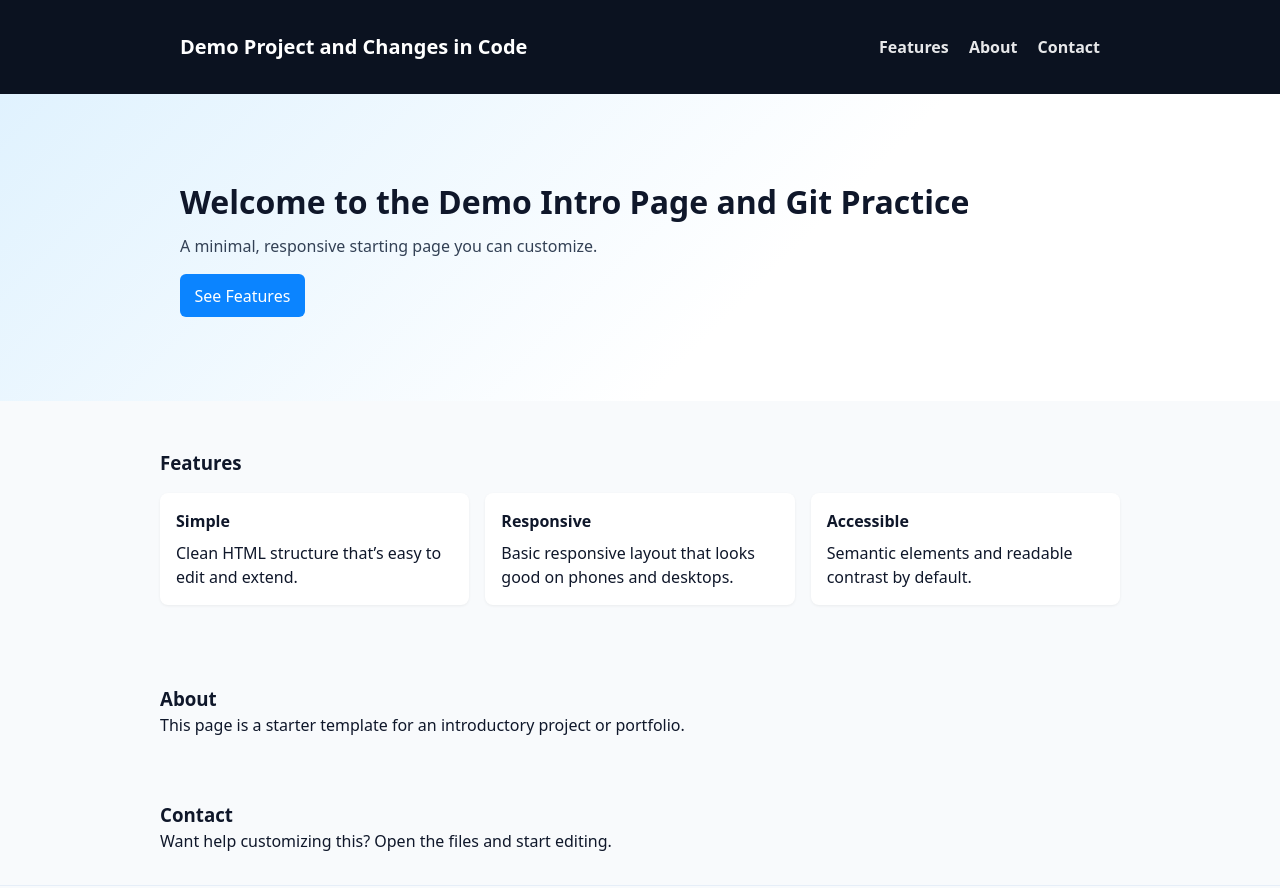
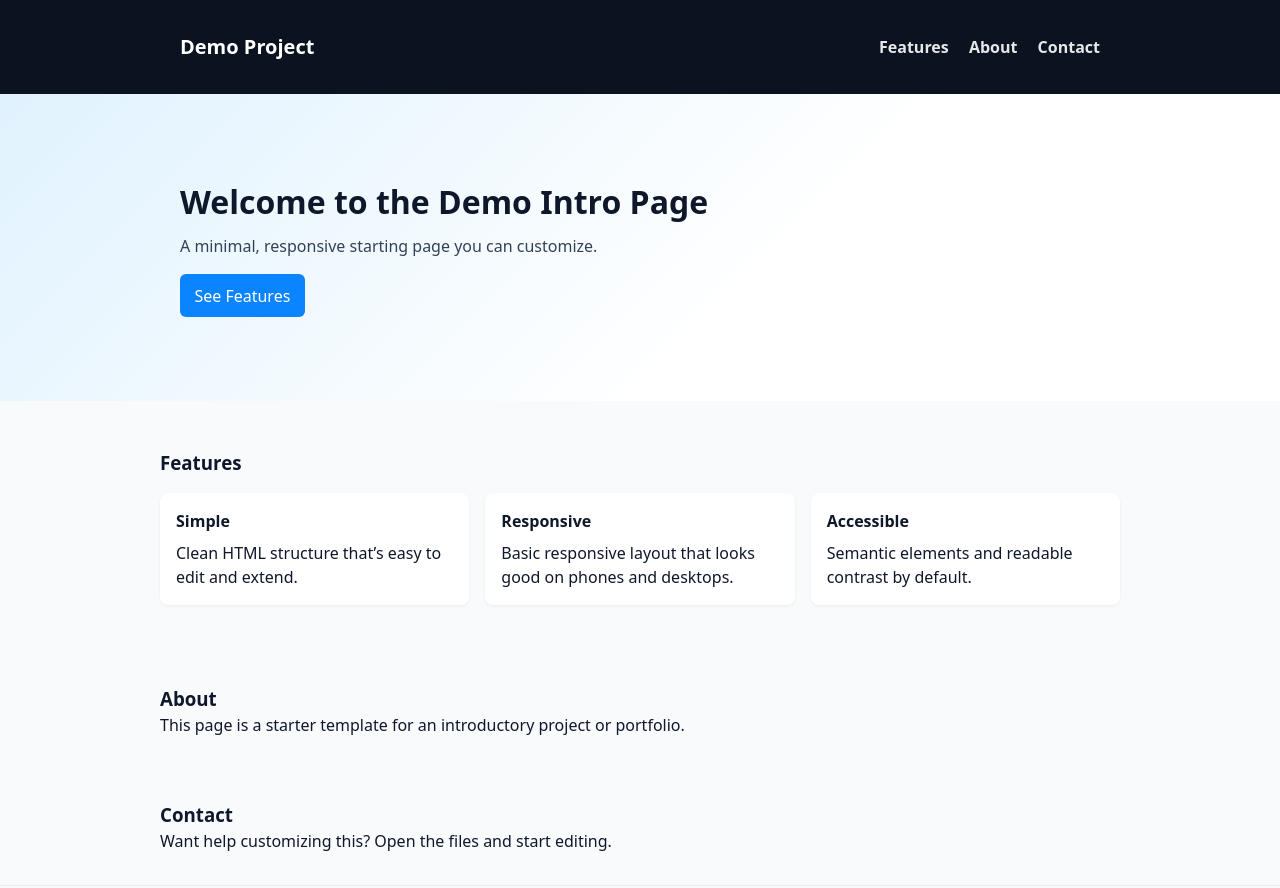
Before and after one commit to arya10012/Gitdemo_practice, a plain HTML site: page index.html in a window 1280 px wide. Shown: the top 888 px of the page. Drawn offline with Linux system fonts and the light colour scheme.

Commit message:
Simplify header and hero section text

```diff
--- a/index.html
+++ b/index.html
@@ -11,7 +11,12 @@
 <body>
     <header class="site-header">
         <div class="container header-inner">
-            <h1 class="logo">Demo Project and Changes in Code</h1>
+
+
+
+
+
+            <h1 class="logo">Demo Project</h1>
             <nav class="nav">
                 <a href="#features">Features</a>
                 <a href="#about">About</a>
@@ -23,7 +28,11 @@
     <main>
         <section class="hero">
             <div class="container">
-                <h2>Welcome to the Demo Intro Page and Git Practice</h2>
+                <h2>Welcome to the Demo Intro Page</h2>
+
+
+
+
                 <p class="lead">A minimal, responsive starting page you can customize.</p>
                 <p><a class="cta" href="#features">See Features</a></p>
             </div>
```
